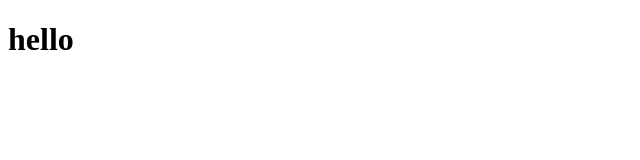
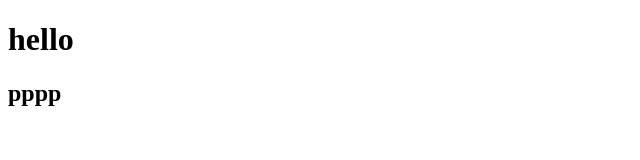
Before and after one commit to kamy-80/t1, a plain HTML site: page index.html in a window 1280 px wide. Shown: the full height of the page, 0-640 px from the left. Drawn offline with Linux system fonts and the light colour scheme.

Commit message:
Update index.html

```diff
--- a/index.html
+++ b/index.html
@@ -7,5 +7,6 @@
 </head>
 <body>
     <h1>hello</h1>
+    <h2>pppp</h2>
 </body>
 </html>
```
